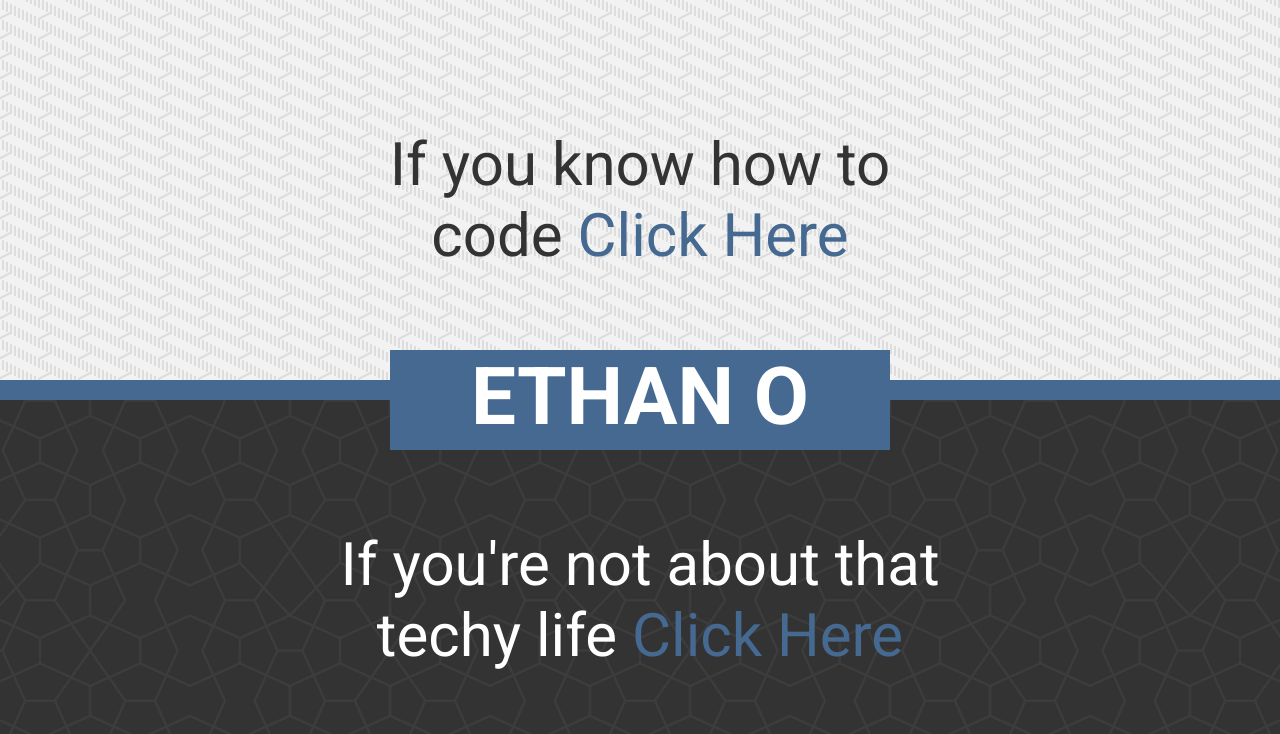
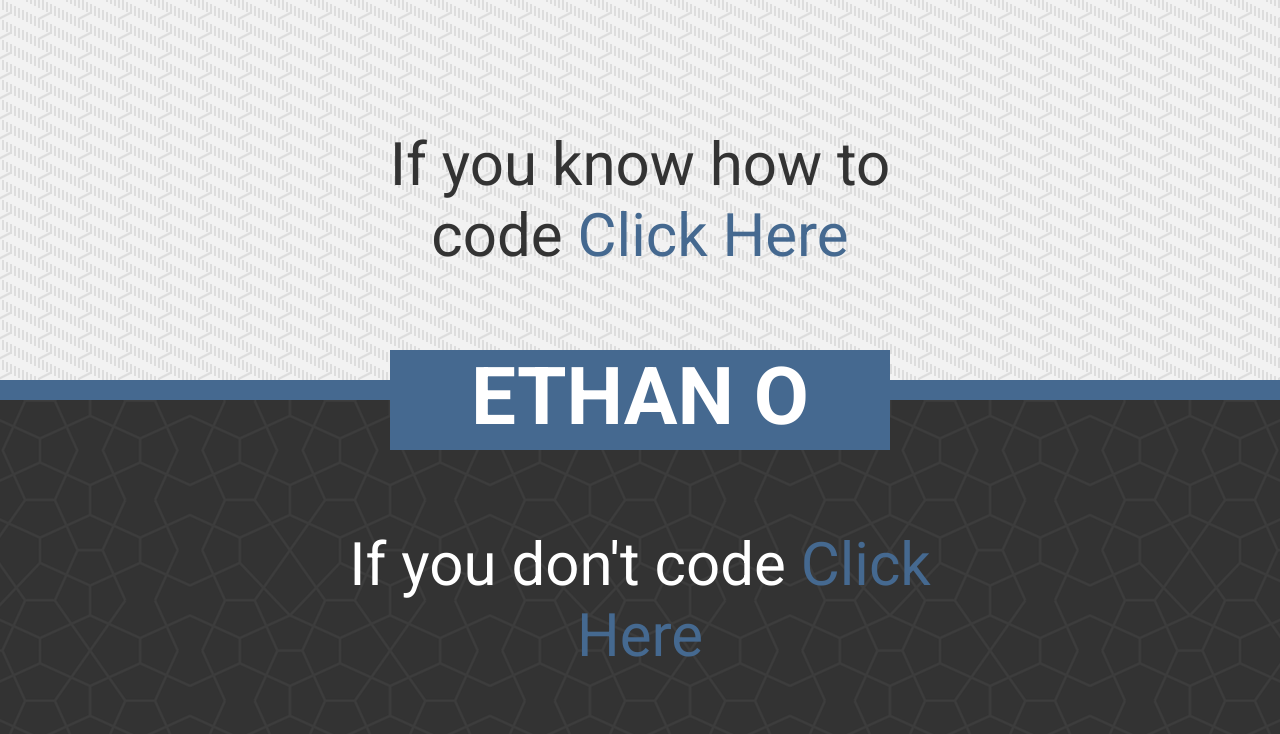
Before and after one commit to ethanostrow/ethano, a website: page public/index.html in a window 1280 px wide. Drawn offline with nearby package versions, Linux system fonts and the light colour scheme.

Commit message:
node vulnurability fix

```diff
--- a/package.json
+++ b/package.json
@@ -2,6 +2,9 @@
   "name": "rm-all",
   "version": "1.0.0",
   "description": "",
+  "engines": {
+    "node": "8.1.4"
+  },
   "main": "server.js",
   "scripts": {
     "test": "echo \"Error: no test specified\" && exit 1",
--- a/public/index.html
+++ b/public/index.html
@@ -45,7 +45,7 @@ height="0" width="0" style="display:none;visibility:hidden"></iframe></noscript>
     <div class="logo">ETHAN O</div>
     <div class="bottom">
       <div class="container">
-                <p>If you're not about that techy life <span class="chill"><a href="#">Click Here</a></span></p>
+        <p>If you don't code <span class="chill"><a href="#">Click Here</a></span></p>
       </div>
     </div>
   </main>
```
Lines whose indentation alone changed are shown as unchanged.
